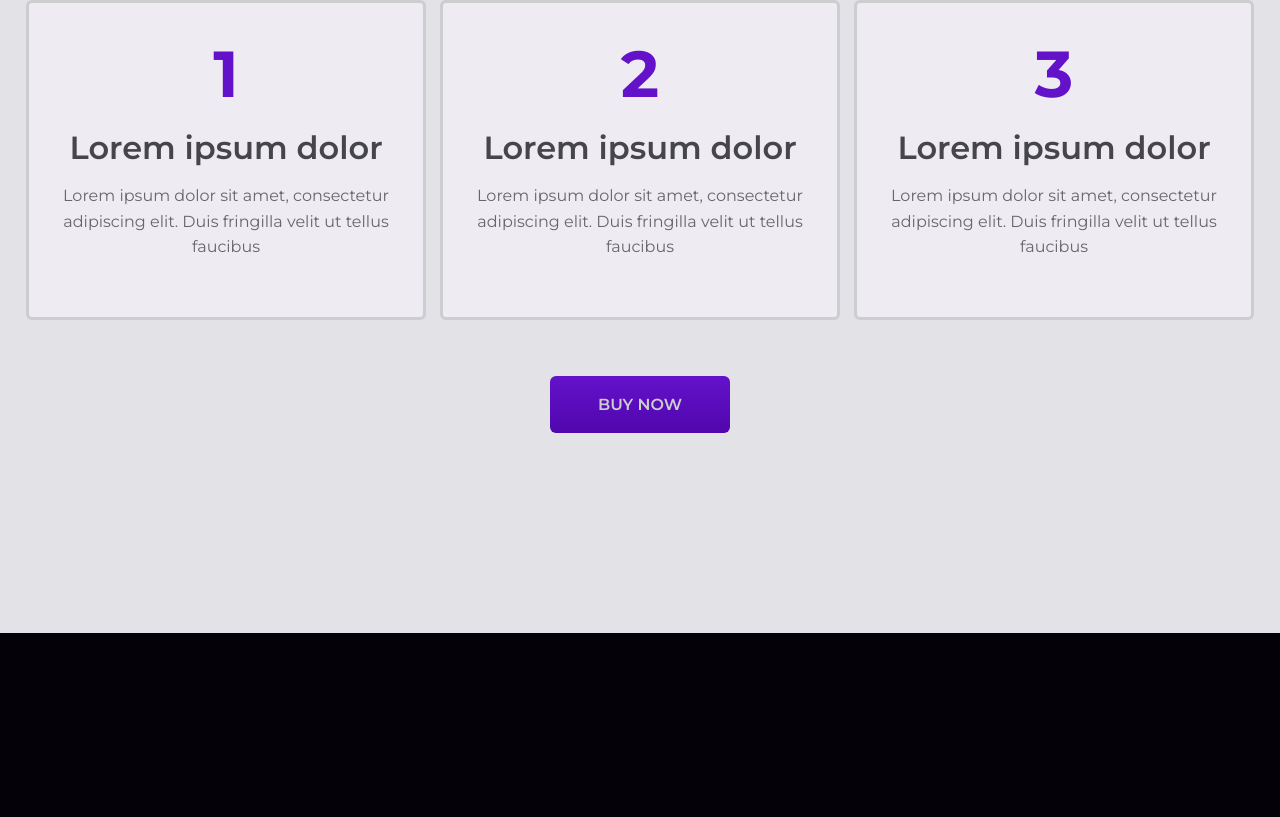
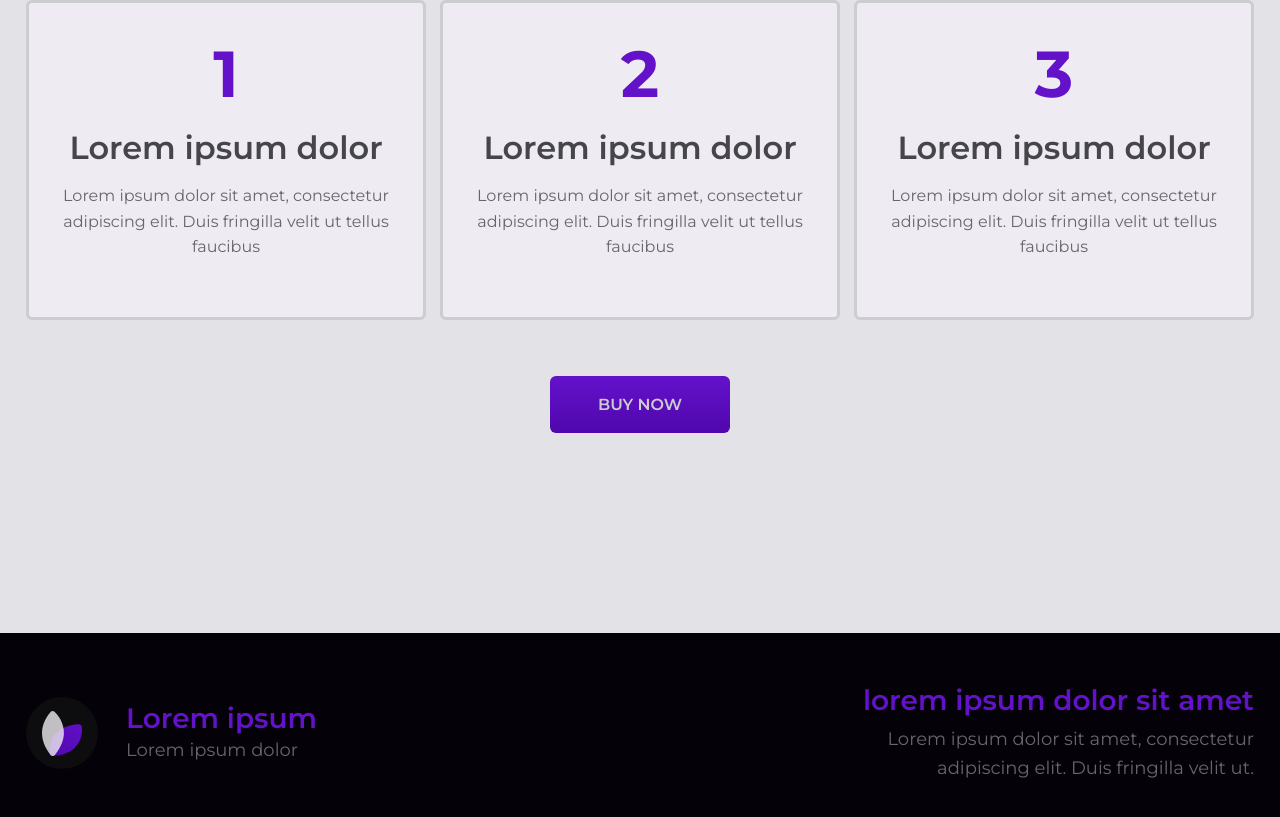
Before and after one commit to Alisson-Lima/NatureFlagrance, a React (Vite) app: page / in a window 1280 px wide. Shown: the part 1637-2454 px from the top of the page. Before the commit the page ends 2270 px from the top, so only its background shows below. Built offline with nearby package versions, Linux system fonts and the light colour scheme.

Commit message:
Making Footer component

```diff
--- a/src/App.jsx
+++ b/src/App.jsx
@@ -1,5 +1,6 @@
 import Hero from "./components/Hero/"
 import Points from "./components/Points"
+import Footer from "./components/Footer"
 import "./styleGlobal.css"
 function App() {
   return (
@@ -8,6 +9,7 @@ function App() {
       <main className="main center">
         <Points />
       </main>
+      <Footer />
     </>
   )
 }
--- /dev/null
+++ b/src/components/Footer/index.jsx
@@ -0,0 +1,30 @@
+export default function Footer(){
+    return (
+        <footer className="Footer flex">
+            <div className="container flex ">
+                <a href="#" className="logo-part flex ">
+                    <a href="#" className="logo flex">
+                        <svg width="40" height="45" viewBox="0 0 40 45" fill="none" xmlns="http://www.w3.org/2000/svg">
+                            <path d="M10.7413 44.9743C9.29275 45.0346 8.02058 43.9921 7.87602 42.5251C6.81604 31.77 11.4824 14.3644 36.9977 13.302C38.4463 13.2416 39.7184 14.2842 39.8631 15.7512C40.923 26.5063 36.2566 43.912 10.7413 44.9743Z" fill="url(#paint0_linear_53_38)"/>
+                            <path d="M12.8516 43.9574C11.7164 45.3465 9.63323 45.3519 8.51668 43.9473C1.61986 35.2711 -6.60503 18.9799 8.57079 0.996148C9.58659 -0.207577 11.3595 -0.351902 12.4948 0.735776C20.1544 8.07388 28.9947 24.2035 12.8516 43.9574Z" fill="#EEEBF2" fill-opacity="0.8"/>
+                            <defs>
+                                <linearGradient id="paint0_linear_53_38" x1="38.4835" y1="-0.0689293" x2="-3.34299" y2="37.5258" gradientUnits="userSpaceOnUse">
+                                <stop stop-color="#6312CA"/>
+                                <stop offset="1" stop-color="#5007AD"/>
+                                </linearGradient>
+                            </defs>
+                        </svg>
+                    </a>
+                    <div className="logo-content">
+                        <h4 className="purple">Lorem ipsum</h4>
+                        <p>Lorem ipsum dolor</p>
+                    </div>
+                </a >
+                <div className="obs-part ">
+                    <h4 className="purple">lorem ipsum dolor sit amet</h4>
+                    <p>Lorem ipsum dolor sit amet, consectetur adipiscing elit. Duis fringilla velit ut.</p>
+                </div>
+            </div>
+        </footer>
+    )
+}
--- a/src/sass/_typography.scss
+++ b/src/sass/_typography.scss
@@ -28,6 +28,8 @@ h3{
 }
 h4{
     font-size: 24px;
+    font-family: "Montserrat";
+    font-weight: 600;
 }
 h5{
     font-size: 16px;
--- a/src/styleGlobal.css
+++ b/src/styleGlobal.css
@@ -50,6 +50,8 @@ h3 {
 
 h4 {
   font-size: 24px;
+  font-family: "Montserrat";
+  font-weight: 600;
 }
 
 h5 {
@@ -440,6 +442,50 @@ html {
   margin-top: 24px;
 }
 
+.Footer {
+  background: #040108;
+  min-height: 200px;
+}
+.Footer p {
+  font-size: 18px;
+  color: #66676B;
+}
+.Footer h4 {
+  font-size: 28px;
+}
+.Footer .container {
+  padding: 16px;
+  justify-content: space-between;
+  flex-wrap: wrap;
+}
+.Footer .container div, .Footer .container a {
+  max-width: 430px;
+  text-align: right;
+}
+.Footer .container div h4, .Footer .container a h4 {
+  margin-bottom: 8px;
+}
+.Footer .container div:first-child, .Footer .container a:first-child {
+  display: flex;
+}
+.Footer .container div:first-child h4, .Footer .container a:first-child h4 {
+  margin-bottom: 0;
+}
+.Footer .container div:first-child .logo-content, .Footer .container a:first-child .logo-content {
+  margin-left: 28px;
+  text-align: left;
+}
+.Footer .container div:first-child .logo, .Footer .container a:first-child .logo {
+  background: #0D0C0F;
+  width: 72px;
+  height: 72px;
+  border-radius: 100%;
+  transition: 0.4s;
+}
+.Footer .container div:first-child .logo:hover, .Footer .container a:first-child .logo:hover {
+  filter: brightness(1.2);
+}
+
 @media screen and (max-width: 732px) {
   .no-mobile {
     display: none;
@@ -457,6 +503,15 @@ html {
   .points .cards-points-container .cards-points:last-child {
     margin-left: 0;
   }
+  .Footer .container {
+    justify-content: center;
+  }
+  .Footer .container a:first-child {
+    margin-bottom: 32px;
+  }
+  .Footer .container .obs-part {
+    text-align: center;
+  }
 }
 @media screen and (min-width: 732px) {
   .no-mobile {
--- a/src/styleGlobal.scss
+++ b/src/styleGlobal.scss
@@ -343,6 +343,52 @@ html{
     }
 }
 
+.Footer{
+    background: $gray1;
+    min-height: 200px;
+    p{
+        font-size: 18px;
+        color: $gray6;
+    }
+    h4{
+        font-size: 28px;
+    }
+    .container{
+        padding: 16px;
+        justify-content: space-between;
+        flex-wrap: wrap;
+        div, a{
+            max-width: 430px;
+            text-align: right;
+            h4{
+                margin-bottom: 8px;
+            }
+
+            &:first-child{
+                display: flex;
+                h4{
+                    margin-bottom: 0;
+                }
+                .logo-content{
+                    margin-left: 28px;
+                    text-align: left;
+                }
+
+                .logo{
+                    background: $gray2;
+                    width: 72px;
+                    height: 72px;
+                    border-radius: 100%;
+                    transition: .4s;
+                    &:hover{
+                        filter: brightness(1.2);
+                    }
+                }
+            }
+        }
+    }
+}
+
 @media screen and (max-width: 732px) {
     .no-mobile{
         display: none;
@@ -353,7 +399,7 @@ html{
             &:last-child{
                 margin: 16px auto;
             }
-        }
+    }
 
     .points .cards-points-container .cards-points{
 
@@ -366,6 +412,16 @@ html{
 
     }
 
+    .Footer .container{
+        justify-content: center;
+        a:first-child{
+            margin-bottom: 32px;
+        }
+        .obs-part{
+            text-align: center;
+        }
+    }
+
     }
 @media screen and (min-width: 732px) {
     .no-mobile{
```
